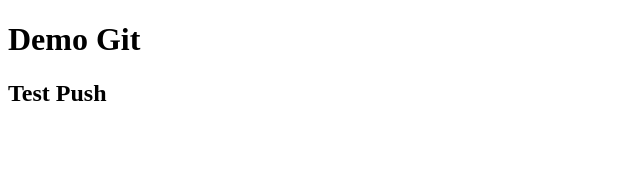
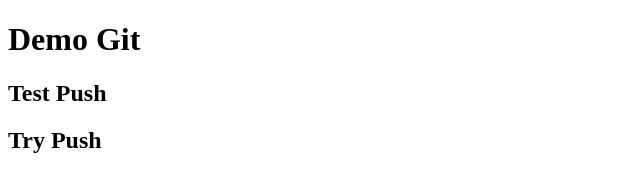
Before and after one commit to districtpresident/fe53e, a plain HTML site: page index.html in a window 1280 px wide. Shown: the whole page, without its empty margins (0-640 px from the left). Drawn offline with Linux system fonts and the light colour scheme.

Commit message:
try push

```diff
--- a/index.html
+++ b/index.html
@@ -8,5 +8,6 @@
 <body>
     <h1>Demo Git</h1>
     <h2>Test Push</h2>
+    <h2>Try Push</h2>
 </body>
 </html>
```
